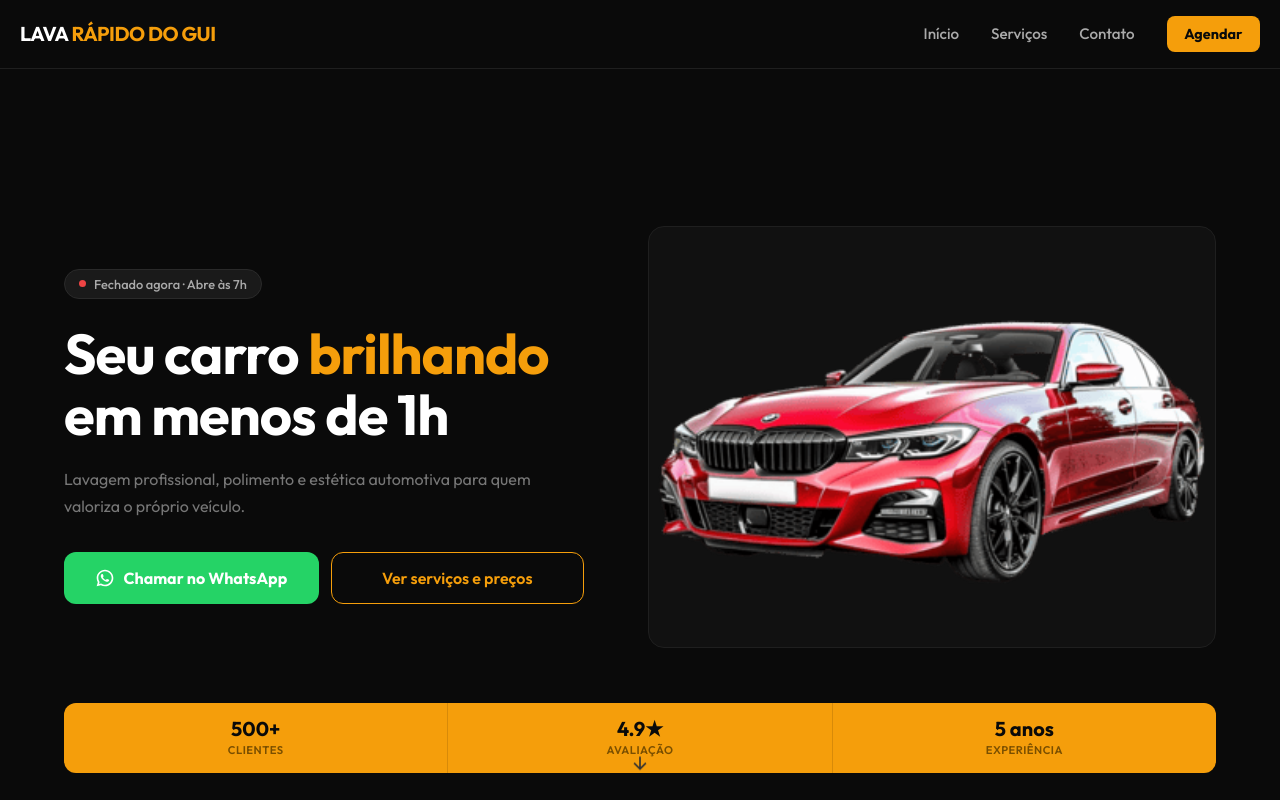
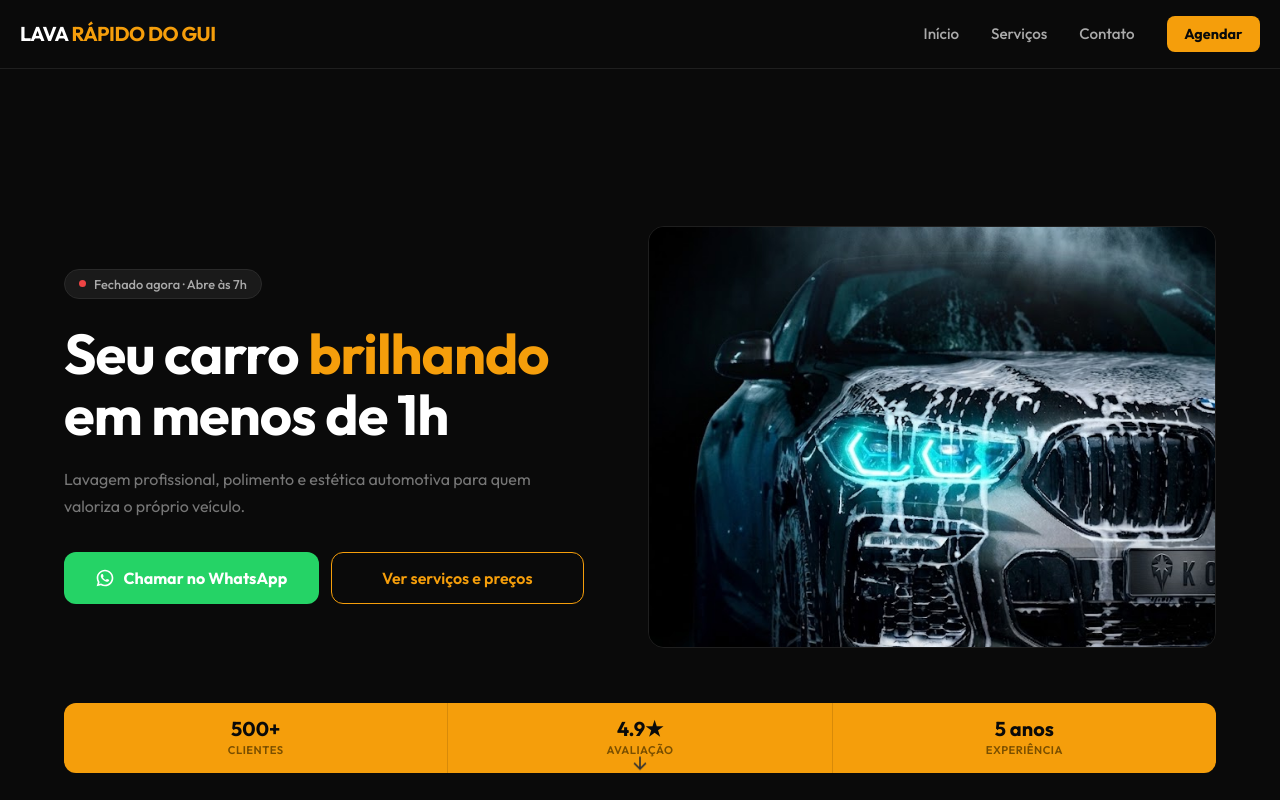
Before and after one commit to prafael1/lavajato, a React (Vite) app in the folder lavaflow/: page / in a window 1280 px wide. Shown: the top 800 px of the page. Built offline with nearby package versions, Linux system fonts and the light colour scheme; no server answers; the database is empty.

Commit message:
mudanca de imagem

```diff
--- a/lavaflow/src/components/Hero/Hero.jsx
+++ b/lavaflow/src/components/Hero/Hero.jsx
@@ -41,7 +41,7 @@ function Hero() {
 
      <div className="hero__image">
   <img
-    src="/carro.png"
+    src="/carro4.jpeg"
     alt="Carro limpo após lavagem profissional"
     onError={e => e.target.closest('.hero__image').style.display = 'none'}
   />
```
